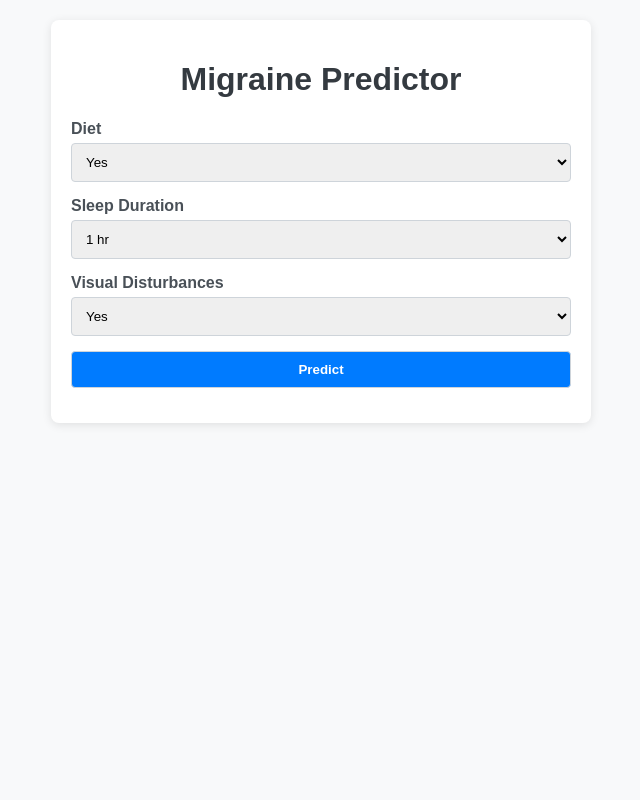
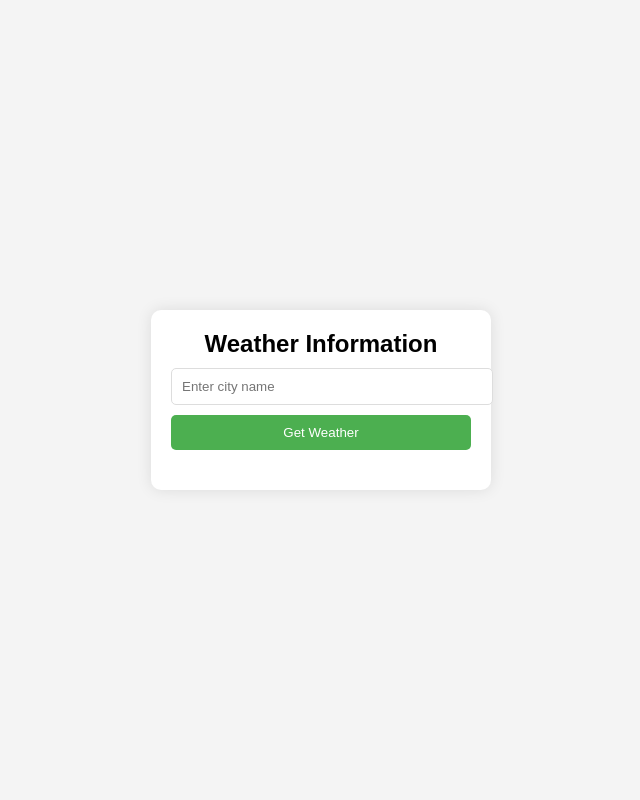
Before and after one commit to nishb2715/render-demo, a Flask app: page / in a window 1280 px wide. Shown: the whole page, without its empty margins (319-959 px from the left). Run offline with Flask 3, Linux system fonts and the light colour scheme; parts of the project's set-up code (start-up, migrations or seed data) failed here and were passed over.

Commit message:
Update index.html

```diff
--- a/templates/index.html
+++ b/templates/index.html
@@ -3,148 +3,99 @@
 <head>
     <meta charset="UTF-8">
     <meta name="viewport" content="width=device-width, initial-scale=1.0">
-    <title>Migraine Predictor</title>
+    <title>Simple Weather Application</title>
     <style>
         body {
             font-family: Arial, sans-serif;
-            margin: 20px;
-            background-color: #f8f9fa;
+            background-color: #f4f4f4;
+            margin: 0;
+            padding: 0;
+            display: flex;
+            justify-content: center;
+            align-items: center;
+            height: 100vh;
         }
-        .container {
-            max-width: 500px;
-            margin: 0 auto;
-            background: #ffffff;
+        .weather-container {
+            background-color: #fff;
+            border-radius: 10px;
             padding: 20px;
-            border-radius: 8px;
-            box-shadow: 0 2px 10px rgba(0, 0, 0, 0.1);
+            box-shadow: 0 0 15px rgba(0, 0, 0, 0.1);
+            width: 300px;
+            text-align: center;
         }
-        h1 {
-            text-align: center;
-            color: #343a40;
+        .weather-container h2 {
+            margin: 0 0 10px;
         }
-        label {
-            font-weight: bold;
-            display: block;
-            margin-bottom: 5px;
-            color: #495057;
+        .weather-container input {
+            padding: 10px;
+            width: 100%;
+            margin-bottom: 10px;
+            border: 1px solid #ddd;
+            border-radius: 5px;
         }
-        select, button {
+        .weather-container button {
+            padding: 10px;
+            background-color: #4CAF50;
+            color: #fff;
+            border: none;
+            border-radius: 5px;
             width: 100%;
-            padding: 10px;
-            margin-bottom: 15px;
-            border: 1px solid #ced4da;
-            border-radius: 4px;
-        }
-        button {
-            background-color: #007bff;
-            color: #fff;
-            font-weight: bold;
             cursor: pointer;
         }
-        button:hover {
-            background-color: #0056b3;
+        .weather-container button:hover {
+            background-color: #45a049;
         }
-        .result {
-            text-align: center;
-            font-size: 1.2em;
-            color: #28a745;
+        .weather-info {
+            margin-top: 20px;
+        }
+        .weather-info p {
+            margin: 5px 0;
         }
     </style>
 </head>
 <body>
-    <div class="container">
-        <h1>Migraine Predictor</h1>
-        <form id="predictForm">
-            <label for="diet">Diet</label>
-            <select id="diet" name="Diet" required>
-                <option value="1">Yes</option>
-                <option value="0">No</option>
-            </select>
 
-            <label for="sleep">Sleep Duration</label>
-            <select id="sleep" name="Sleep Duration" required>
-                <!-- Dropdown options from 1 to 14 hours -->
-                <option value="1">1 hr</option>
-                <option value="2">2 hrs</option>
-                <option value="3">3 hrs</option>
-                <option value="4">4 hrs</option>
-                <option value="5">5 hrs</option>
-                <option value="6">6 hrs</option>
-                <option value="7">7 hrs</option>
-                <option value="8">8 hrs</option>
-                <option value="9">9 hrs</option>
-                <option value="10">10 hrs</option>
-                <option value="11">11 hrs</option>
-                <option value="12">12 hrs</option>
-                <option value="13">13 hrs</option>
-                <option value="14">14 hrs</option>
-            </select>
+    <div class="weather-container">
+        <h2>Weather Information</h2>
+        <input type="text" id="city" placeholder="Enter city name" />
+        <button onclick="getWeather()">Get Weather</button>
 
-            <label for="visual">Visual Disturbances</label>
-            <select id="visual" name="Visual" required>
-                <option value="1">Yes</option>
-                <option value="0">No</option>
-            </select>
-
-            <button type="button" onclick="getPrediction()">Predict</button>
-        </form>
-        <div class="result" id="result"></div>
+        <div class="weather-info" id="weather-info"></div>
     </div>
 
     <script>
-        async function getPrediction() {
-            // Collect user inputs
-            const diet = document.getElementById("diet").value;
-            const sleep = document.getElementById("sleep").value;
-            const visual = document.getElementById("visual").value;
+        function getWeather() {
+            const city = document.getElementById('city').value;
+            if (city === "") {
+                alert("Please enter a city name.");
+                return;
+            }
 
-            // Use the Geolocation API to get the user's location
-            if (navigator.geolocation) {
-                navigator.geolocation.getCurrentPosition(async function (position) {
-                    const latitude = position.coords.latitude;
-                    const longitude = position.coords.longitude;
+            const apiKey = "YOUR_API_KEY"; // Replace with your OpenWeatherMap API key
+            const url = `https://api.openweathermap.org/data/2.5/weather?q=${city}&appid=${apiKey}&units=metric`;
 
-                    // Call a weather API (example: OpenWeatherMap) to get weather and air quality
-                    const weatherApiUrl = `https://api.openweathermap.org/data/2.5/weather?lat=${latitude}&lon=${longitude}&appid=YOUR_API_KEY`;
+            fetch(url)
+                .then(response => response.json())
+                .then(data => {
+                    if (data.cod === 200) {
+                        const temp = data.main.temp;
+                        const humidity = data.main.humidity;
+                        const description = data.weather[0].description;
 
-                    try {
-                        const response = await fetch(weatherApiUrl);
-                        const weatherData = await response.json();
-                        const weather = weatherData.weather[0].main;
-                        const airQuality = weatherData.main.aqi || 50; // Replace with actual air quality data if available
-
-                        // Prepare the data for the model
-                        const inputData = {
-                            Diet: parseInt(diet),
-                            "Sleep Duration": parseInt(sleep),
-                            Visual: parseInt(visual),
-                            Weather: weather,
-                            "Air-Q": airQuality
-                        };
-
-                        // Call the Flask API
-                        const predictionResponse = await fetch("/predict", {
-                            method: "POST",
-                            headers: {
-                                "Content-Type": "application/json",
-                            },
-                            body: JSON.stringify(inputData),
-                        });
-
-                        const predictionResult = await predictionResponse.json();
-                        document.getElementById("result").innerText =
-                            `Predicted Next Migraine Time: ${predictionResult.predicted_next_migraine_time} hours`;
-                    } catch (error) {
-                        console.error("Error fetching weather or prediction:", error);
-                        document.getElementById("result").innerText =
-                            "An error occurred. Please try again.";
+                        document.getElementById('weather-info').innerHTML = `
+                            <p>Temperature: ${temp}°C</p>
+                            <p>Humidity: ${humidity}%</p>
+                            <p>Description: ${description}</p>
+                        `;
+                    } else {
+                        document.getElementById('weather-info').innerHTML = `<p>City not found. Please try again.</p>`;
                     }
+                })
+                .catch(error => {
+                    document.getElementById('weather-info').innerHTML = `<p>Error fetching data. Please try again later.</p>`;
                 });
-            } else {
-                document.getElementById("result").innerText =
-                    "Geolocation is not supported by your browser.";
-            }
         }
     </script>
+
 </body>
 </html>
```
